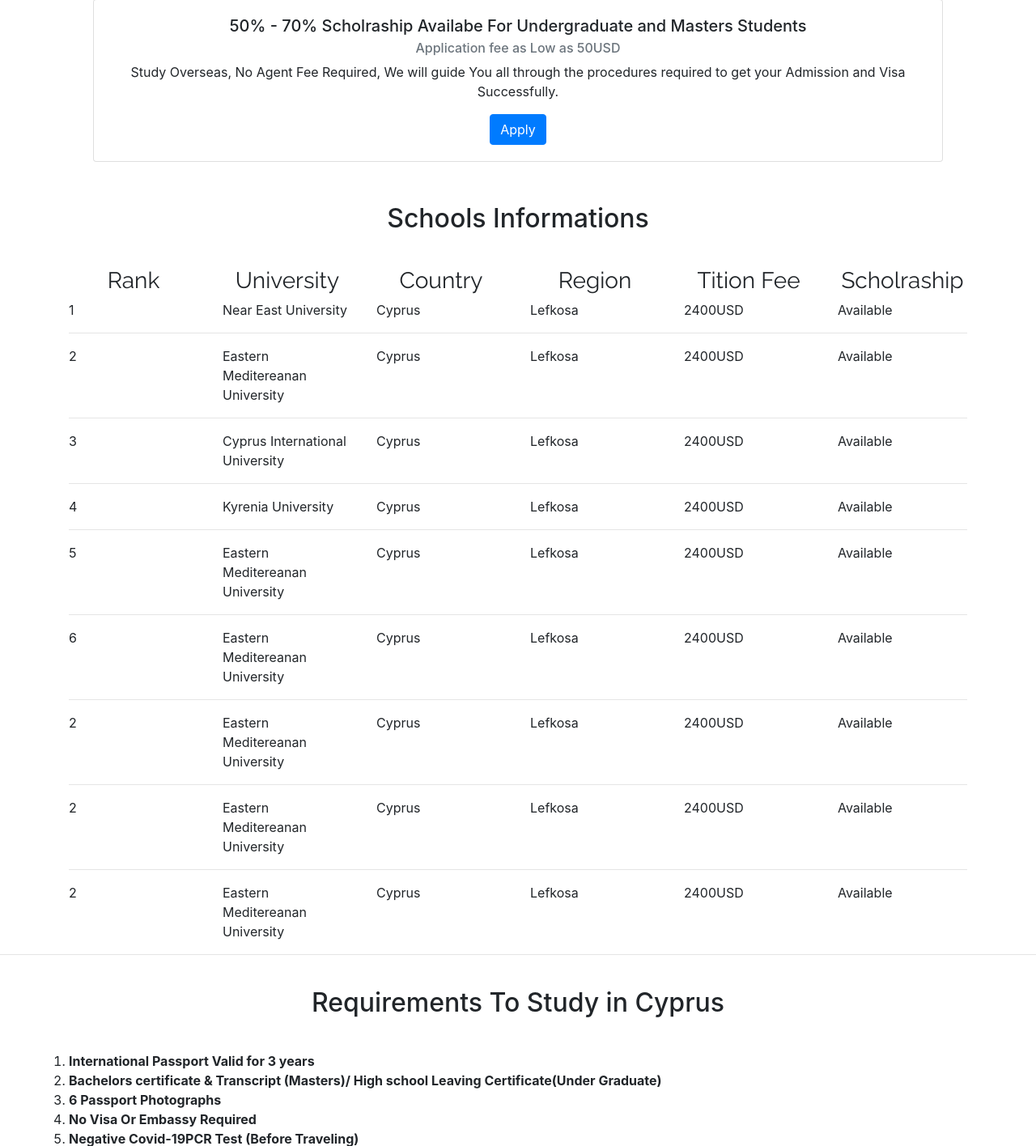
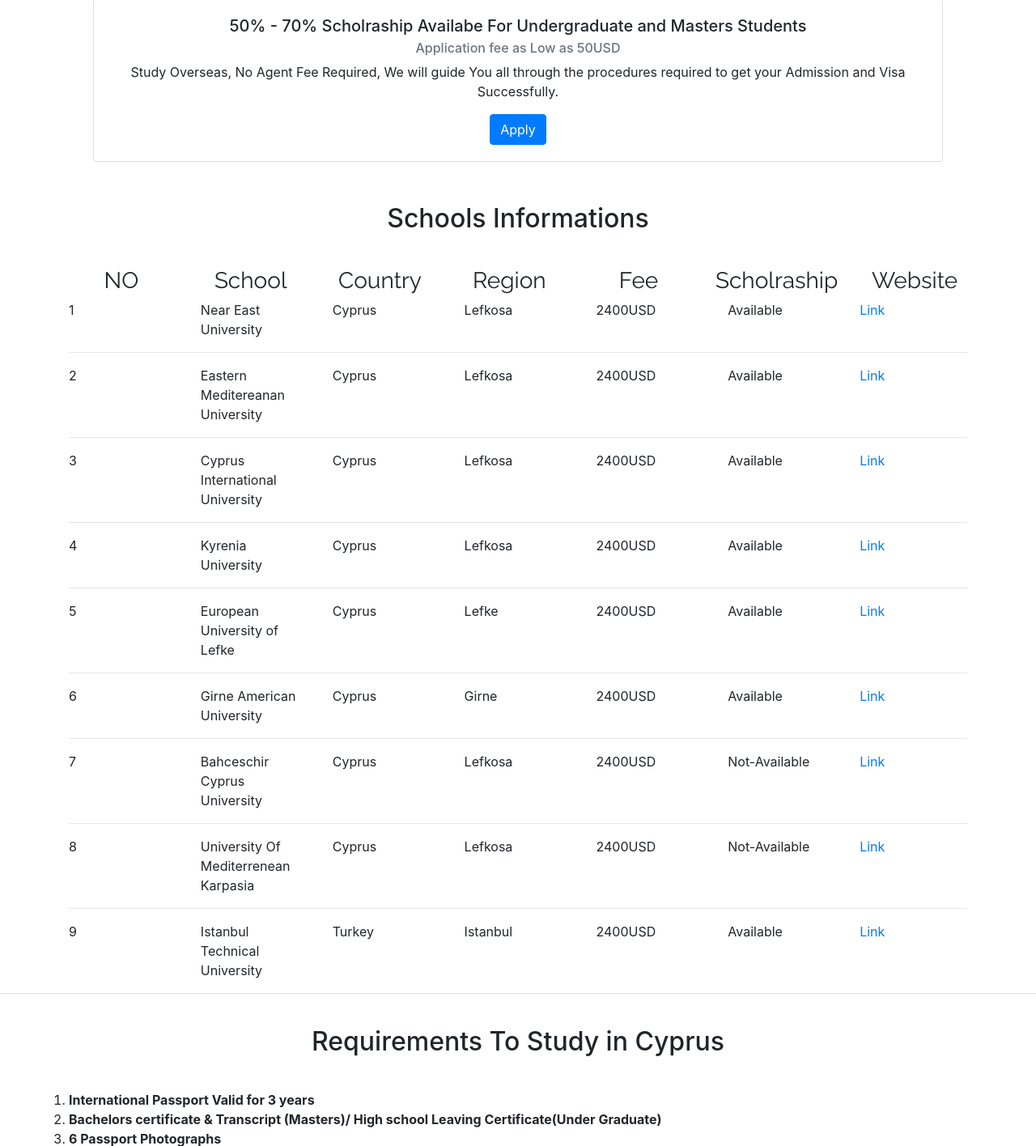
Before and after one commit to De-Code-Slayer/my-Portfolio, a Flask app: page /university in a window 1280 px wide. Shown: the part 194-1610 px from the top of the page at 81% size. Run offline with Flask 2, Linux system fonts and the light colour scheme; data that the repository does not hold is empty; some libraries are stand-ins or nearby versions.

Commit message:
New database ofr University

```diff
--- a/TCP/The-cyprus-project-master/webapp/admin.py
+++ b/TCP/The-cyprus-project-master/webapp/admin.py
@@ -30,7 +30,7 @@ def administrator():
                 db.session.commit()
                 print("added")
                 flash("posted")
-#====------------------- Whatsapp section -------------------------------------------------------------
+#------------------- Whatsapp section -------------------------------------------------------------
          elif section == "Whatsapp":
                 print("Whatsapp")
          #add if statements to check if the links added are acutually valid
--- a/TCP/The-cyprus-project-master/webapp/templates/university.html
+++ b/TCP/The-cyprus-project-master/webapp/templates/university.html
@@ -17,10 +17,10 @@
     <div class="container">
         <div class="row justify-content-md-center">
             <div class="col">
-                <h3>Rank</h3>
+                <h3>NO</h3>
             </div>
             <div class="col">
-                <h3>University</h3>
+                <h3>School</h3>
             </div>
             <div class="col">
                 <h3>Country</h3>
@@ -29,10 +29,13 @@
                 <h3>Region</h3>
             </div>
             <div class="col">
-                <h3>Tition Fee</h3>
+                <h3>Fee</h3>
             </div>
             <div class="col">
                 <h3>Scholraship</h3>
+            </div>
+            <div class="col">
+                <h3>Website</h3>
             </div>
         </div>
     <div class="row justify-content-md-center">
@@ -53,6 +56,9 @@
             </div>
             <div class="col">
                 Available
+            </div>
+            <div class="col">
+                <a href="#" target="_blank" rel="noopener noreferrer">Link</a>
             </div>
         </div>
         <hr>
@@ -75,6 +81,9 @@
             <div class="col">
                 Available
             </div>
+            <div class="col">
+                <a href="#" target="_blank" rel="noopener noreferrer">Link</a>
+            </div>
         </div>
         <hr>
         <div class="row justify-content-md-center">
@@ -95,6 +104,9 @@
             </div>
             <div class="col">
                 Available
+            </div>
+            <div class="col">
+                <a href="#" target="_blank" rel="noopener noreferrer">Link</a>
             </div>
         </div>
         <hr>
@@ -117,6 +129,9 @@
             <div class="col">
                 Available
             </div>
+            <div class="col">
+                <a href="#" target="_blank" rel="noopener noreferrer">Link</a>
+            </div>
         </div>
         <hr>
         <div class="row justify-content-md-center">
@@ -124,7 +139,55 @@
                 5
             </div>
             <div class="col">
-                Eastern Meditereanan University
+                European University of Lefke
+            </div>
+            <div class="col">
+                Cyprus
+            </div>
+            <div class="col">
+                Lefke
+            </div>
+            <div class="col">
+                2400USD
+            </div>
+            <div class="col">
+                Available
+            </div>
+            <div class="col">
+                <a href="#" target="_blank" rel="noopener noreferrer">Link</a>
+            </div>
+        </div>
+        <hr>
+        <div class="row justify-content-md-center">
+            <div class="col">
+                6
+            </div>
+            <div class="col">
+               Girne American University
+            </div>
+            <div class="col">
+                Cyprus
+            </div>
+            <div class="col">
+                Girne
+            </div>
+            <div class="col">
+                2400USD
+            </div>
+            <div class="col">
+                Available
+            </div>
+            <div class="col">
+                <a href="#" target="_blank" rel="noopener noreferrer">Link</a>
+            </div>
+        </div>
+        <hr>
+        <div class="row justify-content-md-center">
+            <div class="col">
+               7
+            </div>
+            <div class="col">
+                Bahceschir Cyprus University
             </div>
             <div class="col">
                 Cyprus
@@ -136,16 +199,19 @@
                 2400USD
             </div>
             <div class="col">
-                Available
+                Not-Available
+            </div>
+            <div class="col">
+                <a href="#" target="_blank" rel="noopener noreferrer">Link</a>
             </div>
         </div>
         <hr>
         <div class="row justify-content-md-center">
             <div class="col">
-                6
+               8
             </div>
             <div class="col">
-                Eastern Meditereanan University
+               University Of Mediterrenean Karpasia
             </div>
             <div class="col">
                 Cyprus
@@ -157,22 +223,25 @@
                 2400USD
             </div>
             <div class="col">
-                Available
+                Not-Available
+            </div>
+            <div class="col">
+                <a href="#" target="_blank" rel="noopener noreferrer">Link</a>
             </div>
         </div>
         <hr>
         <div class="row justify-content-md-center">
             <div class="col">
-                2
+                9
             </div>
             <div class="col">
-                Eastern Meditereanan University
+               Istanbul Technical University
             </div>
             <div class="col">
-                Cyprus
+                Turkey
             </div>
             <div class="col">
-                Lefkosa
+                Istanbul
             </div>
             <div class="col">
                 2400USD
@@ -180,47 +249,8 @@
             <div class="col">
                 Available
             </div>
-        </div>
-        <hr>
-        <div class="row justify-content-md-center">
             <div class="col">
-                2
-            </div>
-            <div class="col">
-                Eastern Meditereanan University
-            </div>
-            <div class="col">
-                Cyprus
-            </div>
-            <div class="col">
-                Lefkosa
-            </div>
-            <div class="col">
-                2400USD
-            </div>
-            <div class="col">
-                Available
-            </div>
-        </div>
-        <hr>
-        <div class="row justify-content-md-center">
-            <div class="col">
-                2
-            </div>
-            <div class="col">
-                Eastern Meditereanan University
-            </div>
-            <div class="col">
-                Cyprus
-            </div>
-            <div class="col">
-                Lefkosa
-            </div>
-            <div class="col">
-                2400USD
-            </div>
-            <div class="col">
-                Available
+                <a href="#" target="_blank" rel="noopener noreferrer">Link</a>
             </div>
         </div>
     </div>
--- a/TCP/The-cyprus-project-master/webapp/views.py
+++ b/TCP/The-cyprus-project-master/webapp/views.py
@@ -1,7 +1,8 @@
 from datetime import date, time
 
 from flask.helpers import flash
-from .models import Articles, Whatsapp, Howto, User
+from sqlalchemy.sql.expression import desc
+from .models import Articles, Whatsapp, Howto, User, University
 from flask import Blueprint, render_template, url_for, request, redirect, abort
 from flask_login import login_user, login_required, logout_user, current_user
 from . import db
@@ -75,7 +76,9 @@ def view_how_to(id):
 @views.route("/university")
 def university():
 
-    return render_template("university.html", user=current_user,  id="!!")
+    university = University.query.order_by(desc(University.school)).all()
+
+    return render_template("university.html", University=university, user=current_user,  id="!!")
 
 
 @views.route("/profile", methods=["GET", "POST"])
```
Also changed, not shown: TCP/The-cyprus-project-master/webapp/models.py (+12 -2 lines).
